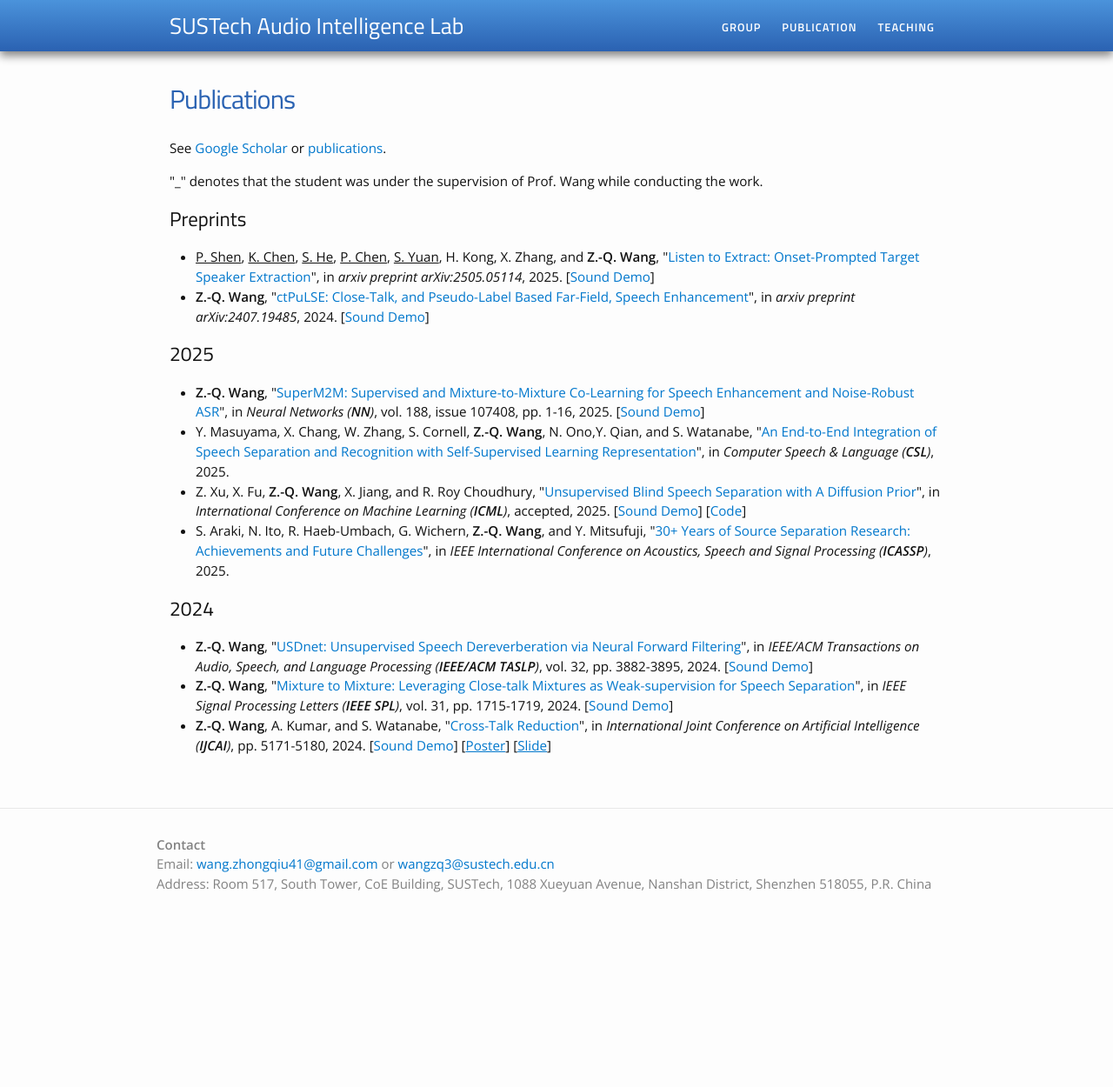
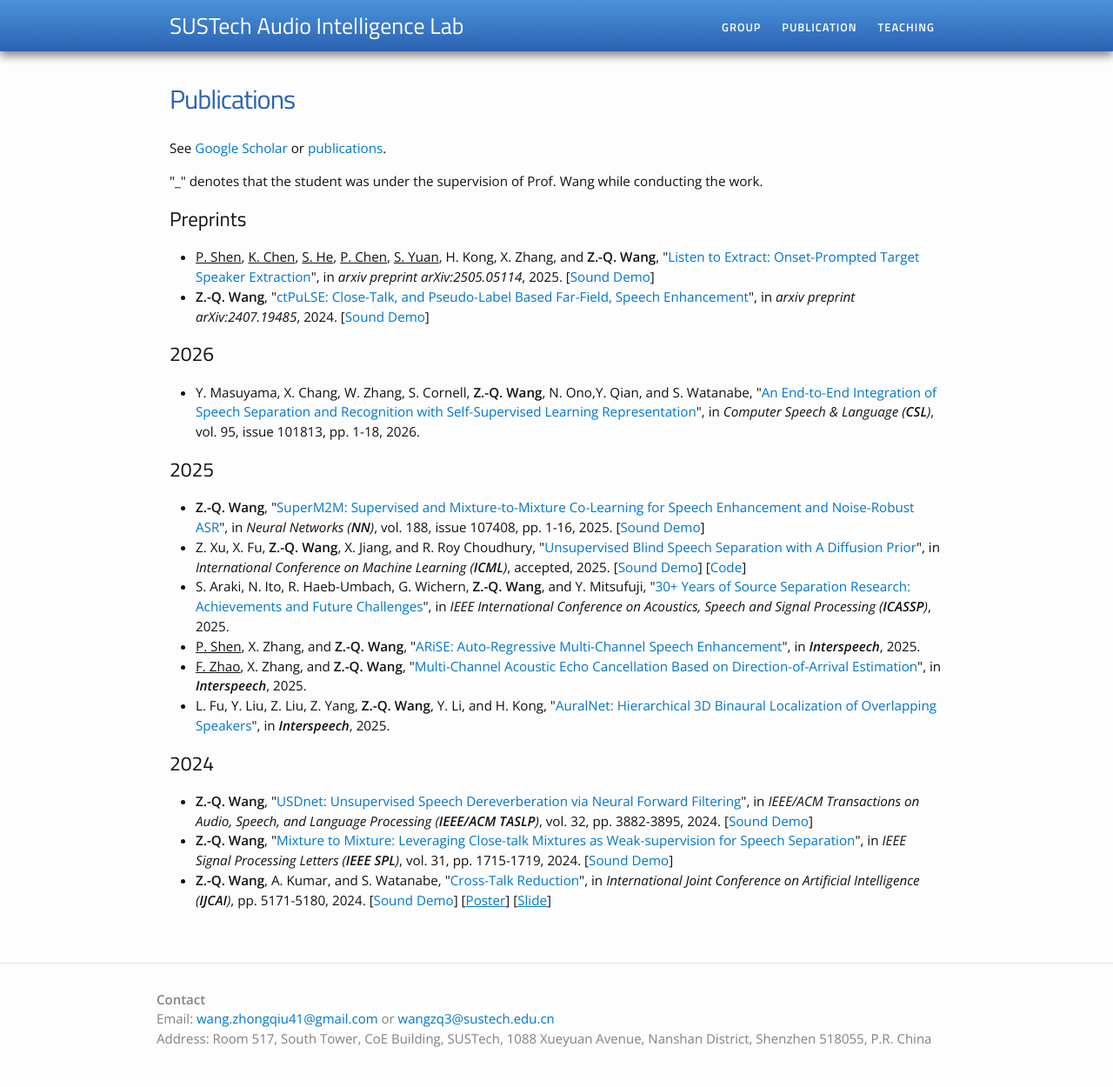
Before and after one commit to sustechailab/sustechailab.github.io, a Jekyll site: the page publication.html, which Jekyll copies as it is, in a window 1280 px wide. Shown: the whole page at 87% size. Built offline with Jekyll 4.4.1, drawn with Linux system fonts in a browser that asks for light colours; before the commit the page ends 1072 px from its top, so only the background shows below that.

Commit message:
Initial commit

```diff
--- a/index.html
+++ b/index.html
@@ -101,6 +101,7 @@ border-radius:50% 50% 50% 50%;
 <h2>News</h2>
 <div class="updates" style="height: 10em; overflow-y: scroll;">
 <ul>
+  <li>[05/2025] - Our papers "<i><a href="" target="view_window">ARiSE: Auto-Regressive Multi-Channel Speech Enhancement</a></i>", "<i><a href="" target="view_window">Multi-Channel Acoustic Echo Cancellation Based on Direction-of-Arrival Estimation</a></i>", and "<i><a href="" target="view_window">AuralNet: Hierarchical 3D Binaural Localization of Overlapping Speakers</a></i>" are accpeted to Interspeech 2025.</li>
   <li>[05/2025] - Our paper "<i><a href="https://arxiv.org/pdf/2505.05657" target="view_window">Unsupervised Blind Speech Separation with A Diffusion Prior</a></i>" is accpeted to ICML 2025.</li>
   <li>[04/2025] - Our paper "<i><a href="https://papers.ssrn.com/sol3/papers.cfm?abstract_id=5030846", target="view_window">An End-to-End Integration of Speech Separation and Recognition with Self-Supervised Learning Representation</a></i>" is accpeted to Computer Speech & Language.</li>
   <li>[03/2025] - Our paper "<i><a href="http://zqwang7.github.io/publications/SuperM2M.pdf" target="view_window">SuperM2M: Supervised and Mixture-to-Mixture Co-Learning for Speech Enhancement and Noise-Robust ASR</a></i>" is accpeted to Neural Networks.</li>
--- a/publication.html
+++ b/publication.html
@@ -81,10 +81,16 @@
     <li>
     <u>P. Shen</u>, <u>K. Chen</u>, <u>S. He</u>, <u>P. Chen</u>, <u>S. Yuan</u>, H. Kong, X. Zhang, and <strong>Z.-Q. Wang</strong>, "<a href="https://arxiv.org/abs/2505.05114" target="view_window">Listen to Extract: Onset-Prompted Target Speaker Extraction</a>", in <i>arxiv preprint arXiv:2505.05114</i>, 2025. [<a href="http://zqwang7.github.io/demos/LExt_demo/index.html" target="view_window">Sound Demo</a>]
     </li>
-
     <li>
     <strong>Z.-Q. Wang</strong>, "<a href="https://arxiv.org/pdf/2407.19485" target="view_window">ctPuLSE: Close-Talk, and Pseudo-Label Based Far-Field, Speech Enhancement</a>", in <i>arxiv preprint arXiv:2407.19485</i>, 2024. [<a href="http://zqwang7.github.io/demos/ctPuLSE_demo/index.html" target="view_window">Sound Demo</a>]
     </li>
+</ul>
+
+<h2>2026</h2>
+<ul>
+	<li>
+    Y. Masuyama, X. Chang, W. Zhang, S. Cornell, <strong>Z.-Q. Wang</strong>, N. Ono,Y. Qian, and S. Watanabe, "<a href="https://zqwang7.github.io/publications/Yoshiki_CSL_2025.pdf", target="view_window">An End-to-End Integration of Speech Separation and Recognition with Self-Supervised Learning Representation</a>", in <i>Computer Speech & Language (<strong>CSL</strong>)</i>, vol. 95, issue 101813, pp. 1-18, 2026.
+	</li>
 </ul>
 
 <h2>2025</h2>
@@ -93,19 +99,25 @@
     <strong>Z.-Q. Wang</strong>, "<a href="http://zqwang7.github.io/publications/SuperM2M.pdf" target="view_window">SuperM2M: Supervised and Mixture-to-Mixture Co-Learning for Speech Enhancement and Noise-Robust ASR</a>", in <i>Neural Networks (<strong>NN</strong>)</i>, vol. 188, issue 107408, pp. 1-16, 2025. [<a href="http://zqwang7.github.io/demos/SuperME_demo/index.html" target="view_window">Sound Demo</a>]
 	</li>
 
-	<li>
-    Y. Masuyama, X. Chang, W. Zhang, S. Cornell, <strong>Z.-Q. Wang</strong>, N. Ono,Y. Qian, and S. Watanabe, "<a href="https://papers.ssrn.com/sol3/papers.cfm?abstract_id=5030846", target="view_window">An End-to-End Integration of Speech Separation and Recognition with Self-Supervised Learning Representation</a>", in <i>Computer Speech & Language (<strong>CSL</strong>)</i>, 2025.
-	</li>
-
     <li>
     Z. Xu, X. Fu, <strong>Z.-Q. Wang</strong>, X. Jiang, and R. Roy Choudhury, "<a href="https://arxiv.org/pdf/2505.05657" target="view_window">Unsupervised Blind Speech Separation with A Diffusion Prior</a>", in <i>International Conference on Machine Learning (<strong>ICML</strong>)</i>, accepted, 2025. [<a href="https://arraydps.github.io/ArrayDPSDemo/" target="view_window">Sound Demo</a>] [<a href="https://github.com/ArrayDPS/ArrayDPS" target="view_window">Code</a>]
-
     </li>
 
 	<li>
     S. Araki, N. Ito, R. Haeb-Umbach, G. Wichern, <strong>Z.-Q. Wang</strong>, and Y. Mitsufuji, "<a href="https://arxiv.org/pdf/2501.11837" target="view_window">30+ Years of Source Separation Research: Achievements and Future Challenges</a>", in <i>IEEE International Conference on Acoustics, Speech and Signal Processing (<strong>ICASSP</strong>)</i>, 2025.
 	</li>
 
+	<li>
+    <u>P. Shen</u>, X. Zhang, and <strong>Z.-Q. Wang</strong>, "<a href="">ARiSE: Auto-Regressive Multi-Channel Speech Enhancement</a>", in <i><strong>Interspeech</strong></i>, 2025.
+    </li>
+
+    <li>
+    <u>F. Zhao</u>, X. Zhang, and <strong>Z.-Q. Wang</strong>, "<a href="">Multi-Channel Acoustic Echo Cancellation Based on Direction-of-Arrival Estimation</a>", in <i><strong>Interspeech</strong></i>, 2025.
+    </li>
+
+    <li>
+    L. Fu, Y. Liu, Z. Liu, Z. Yang, <strong>Z.-Q. Wang</strong>, Y. Li, and H. Kong, "<a href="">AuralNet: Hierarchical 3D Binaural Localization of Overlapping Speakers</a>", in <i><strong>Interspeech</strong></i>, 2025.
+    </li>
 </ul>
 
 <h2>2024</h2>
```
